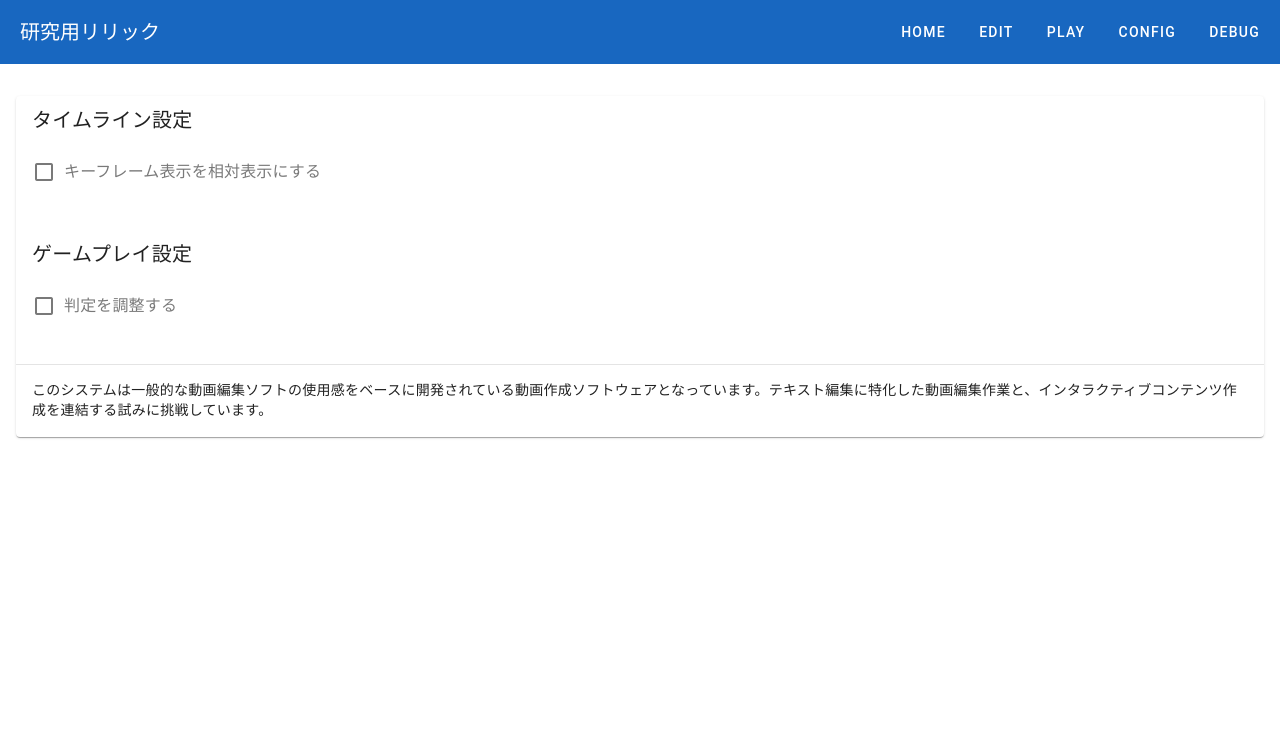
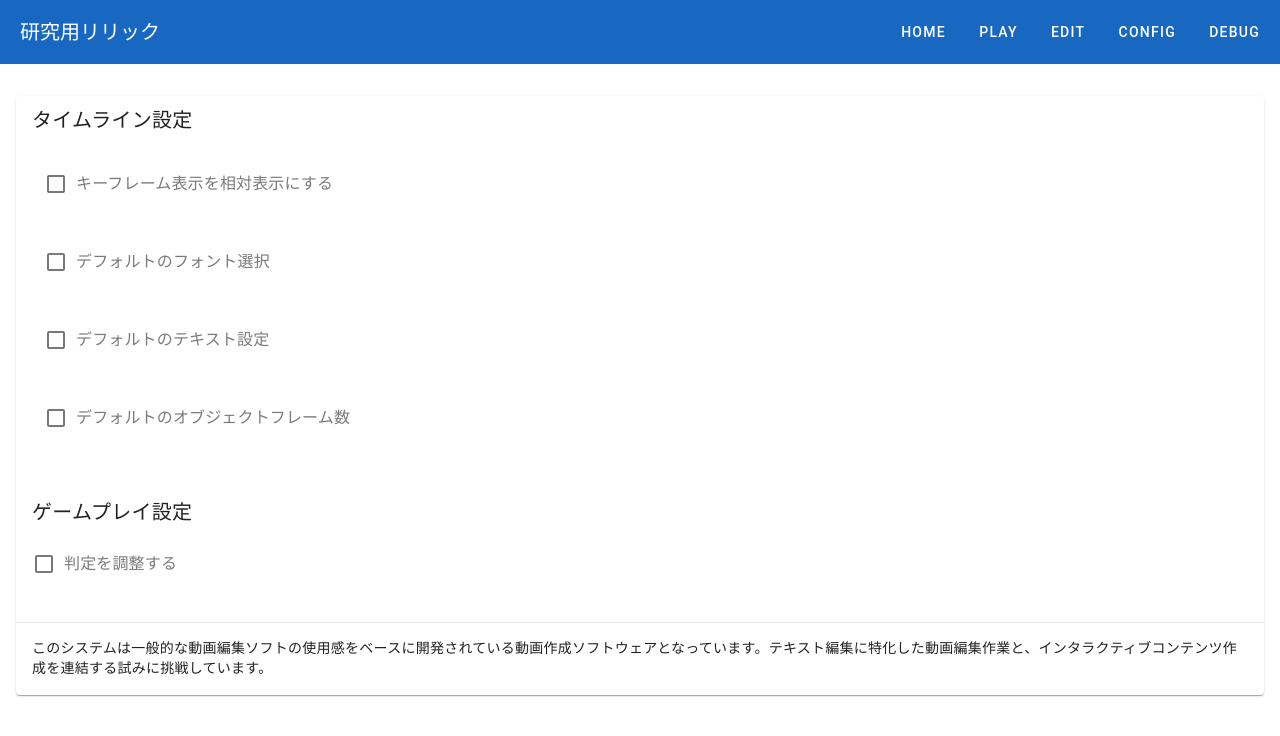
Before and after one commit to mino-8136/Co-Lyrics-WEB, a Vue app: page /config in a window 1280 px wide. Shown: the top 736 px of the page. Built offline with nearby package versions, Linux system fonts and the light colour scheme; what @imengyu/vue3-context-menu would draw is missing.

Commit message:
見た目設定

```diff
--- a/src/App.vue
+++ b/src/App.vue
@@ -9,8 +9,8 @@ import { RouterView } from 'vue-router'
       <v-spacer></v-spacer>
       <!-- <v-btn text to="/">Home</v-btn>でいいのか疑問 -->
       <v-btn @click="() => $router.push('/')">Home</v-btn>
+      <v-btn @click="() => $router.push('/testplay')">Play</v-btn>
       <v-btn @click="() => $router.push('/edit')">Edit</v-btn>
-      <v-btn @click="() => $router.push('/testplay')">Play</v-btn>
       <v-btn @click="() => $router.push('/config')">Config</v-btn>
       <v-btn @click="() => $router.push('/debug')">Debug</v-btn>
     </v-toolbar>
--- a/src/components/objects/ObjectBar.vue
+++ b/src/components/objects/ObjectBar.vue
@@ -177,6 +177,7 @@ onUnmounted(() => {
 
 .object.selected {
   box-shadow: 0 0 2px 2px rgb(241, 251, 156);
+  z-index: 10;
 }
 
 .resize-handle {
--- a/src/views/ConfigView.vue
+++ b/src/views/ConfigView.vue
@@ -2,7 +2,12 @@
   <v-card class="ma-4">
     <v-card-title>タイムライン設定</v-card-title>
     <v-card-actions>
-      <v-checkbox label="キーフレーム表示を相対表示にする"></v-checkbox>
+      <v-col>
+        <v-checkbox label="キーフレーム表示を相対表示にする"></v-checkbox>
+        <v-checkbox label="デフォルトのフォント選択"></v-checkbox>
+        <v-checkbox label="デフォルトのテキスト設定"></v-checkbox>
+        <v-checkbox label="デフォルトのオブジェクトフレーム数"></v-checkbox>
+      </v-col>
     </v-card-actions>
 
     <v-card-title>ゲームプレイ設定</v-card-title>
```
